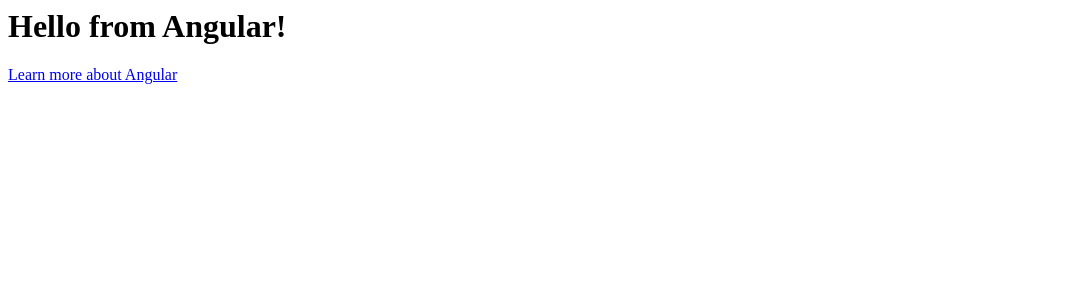
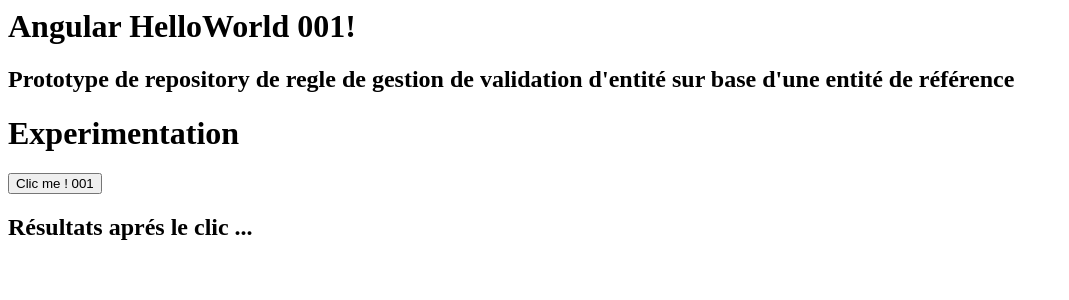
Before and after one commit to tbouquely-isagri/angular-HelloWorld1, an Angular app: page / in a window 1280 px wide. Shown: the top 300 px of the page, without its empty margins (0-1069 px from the left). Built offline with nearby package versions, Linux system fonts and the light colour scheme.

Commit message:
1 file modified

```diff
--- a/src/main.ts
+++ b/src/main.ts
@@ -8,25 +8,148 @@
   standalone: true,
   imports: [CommonModule],
   template: `
-    <h1>Hello from {{name}}!</h1>
-    <a target="_blank" href="https://angular.io/start">
-      Learn more about Angular
-    </a>
+    <h1>{{name}}!</h1>
+    <h2>Prototype de repository de regle de gestion de validation d'entité sur base d'une entité de référence</h2>
+
+    <h1>Experimentation</h1>
+    <button type="button" (click)="onClick001()">Clic me ! 001</button>
+    <h2>Résultats aprés le clic ...</h2>
+    <ul>
+        <!-- cf https://stackblitz.com/edit/angular-listbox?file=src%2Fapp%2Fapp.component.html -->
+        <li *ngFor="let item of resultats">{{item.text}}</li>
+    </ul>
   `,
 })
 export class App {
-  name = 'Angular';
+  name = 'Angular HelloWorld 001';
+  resultats = [];
+  private AddResultat(
+    title: string,
+    actualValue: string,
+    expectedValue: string
+  ) {
+    var f = (line: string) => this.resultats.push({ text: line });
+    f('----------------------------------');
+    this.resultats.push(title);
+    f('  actual = ' + actualValue);
+    f('  expected = ' + expectedValue);
+    f('  différence = ' + (actualValue == expectedValue));
+  }
+
+  public onClick001() {
+    // Lancement simple directement sur une instance de Person
+    var bob1 = new Personne('bob1', 71);
+    // ces deux appels font la même chose
+    this.AddResultat(
+      'A : validation directe sur une Personne = ',
+      bob1.PoidsValidate(),
+      ''
+    );
+
+    this.AddResultat(
+      'B : validation via une méthode statique porté sur la classe Personne = ',
+      Personne.PoidsValidateOn(bob1),
+      ''
+    );
+
+    var bob2AsSimpleObjectFromJSon = {
+      NomCommun: 'bob 222222222222',
+      Poids: 72.0,
+    };
+
+    // Cet appel directe ne fonctionne pas car bob2 est un json/structure qui n'est pas une personne
+    // bien que disposant des mêmes attributs
+    //alert(Personne.PoidsValidateOn(bob2));
+
+    // ceci n'est pas trop de sens, je pense, car le "this" de la méthode PoidsValidate n'est pas affecté par le bind
+    // car le this utilisé dans la méthode n'est pas la fonction mais la classe mére
+    bob1.PoidsValidate.bind(bob2AsSimpleObjectFromJSon);
+    this.AddResultat(
+      'C : tentative de la methode bind sur la méthode de validation, KO = ',
+      bob1.PoidsValidate(),
+      ''
+    );
+
+    // ça, par contre, ça fonctionne
+    // ce qui m'ennuie, c'est que ce doitetre une copie par valeur et non un référencement
+    // bob1 change d'état interne lors de l'affectation
+    // c'est pas ce que je recherche
+    // je souhaite me servir d'un bob1 "vide" juste porteur des méthodes de validation
+    Object.assign(bob1, bob2AsSimpleObjectFromJSon);
+    this.AddResultat(
+      "D : utilisation dela méthode Object.assign, ça marche mais l'état est copié, c'est pas ce qu'on veut = ",
+      bob1.PoidsValidate(),
+      ''
+    );
+
+    // par contre, Object contient plein de méthode générique bas niveau :)
+    var emptyPersonne = new Personne('', 0);
+    var bob3 = new Personne('bob 3333', 333);
+    this.AddResultat(
+      'E1 : on créer une Personne vide = ',
+      emptyPersonne.PoidsValidate(),
+      ''
+    );
+    this.AddResultat(
+      'E1 : On utilise sa méthode de validation via APPLY, OK = ',
+      emptyPersonne.PoidsValidate.apply(bob3),
+      ''
+    );
+    this.AddResultat(
+      'E1 : On utilise sa méthode de validation via CALL, OK = ',
+      emptyPersonne.PoidsValidate.call(bob3),
+      ''
+    );
+    this.AddResultat(
+      "E1 : On vérifier que l'état de la personne vide est toujours vide = ",
+      emptyPersonne.PoidsValidate(),
+      ''
+    );
+    this.AddResultat(
+      "E1 : On tente maintenant d'utiliser un objet TS de structure identique mais ce n'est pas une Personne, APPLY = ",
+      emptyPersonne.PoidsValidate.apply(bob2AsSimpleObjectFromJSon),
+      ''
+    );
+    this.AddResultat(
+      "E1 : On tente maintenant d'utiliser un objet TS de structure identique mais ce n'est pas une Personne, CALL = ",
+      emptyPersonne.PoidsValidate.call(bob2AsSimpleObjectFromJSon),
+      ''
+    );
+    this.AddResultat(
+      'E1 : notre personne vide est toujours vide ! = ',
+      emptyPersonne.PoidsValidate(),
+      ''
+    );
+  }
 }
 
-class Person {
-  name: string;
-  weight: number;
-  public weightValidate() {
-    if (this.weight < 0) {
-      return 'le poids ne peut etre inférieure à zéro !';
+class Personne {
+  public NomCommun: string;
+  public Poids: number;
+
+  constructor(nom: string, poids: number) {
+    this.NomCommun = nom;
+    this.Poids = poids;
+  }
+  public PoidsValidate() {
+    // this ici pointe bien sur l'instance de la class Personne
+    return Personne.PoidsValidateOn(this);
+  }
+
+  public static PoidsValidateOn(item: Personne) {
+    // this dans le cas présent retour la fonction elle même et non la classe Person par exemple
+    // logique, on est dans une méthode statique
+    // je retourne volontairement quelque chose de unittestable ...
+    return item.NomCommun + '|' + item.Poids;
+    /*
+    if (item.Poids < 0) {
+      return (
+        'le poids de ' + item.NomCommun + ' ne peut etre inférieure à zéro !'
+      );
     } else {
-      return '';
+      return 'le poids de ' + item.NomCommun + ' est de ' + item.Poids;
     }
+    */
   }
 }
 
```
